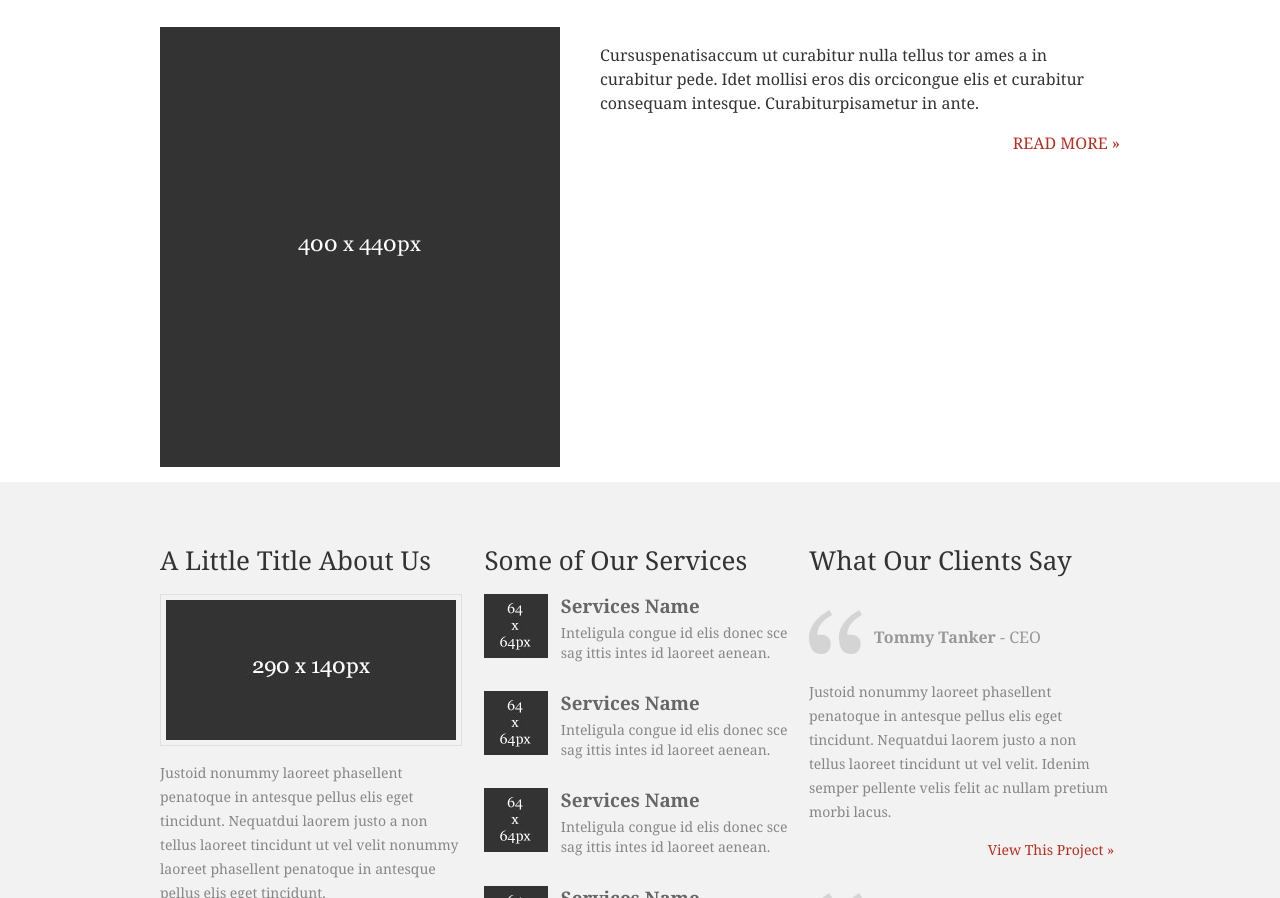
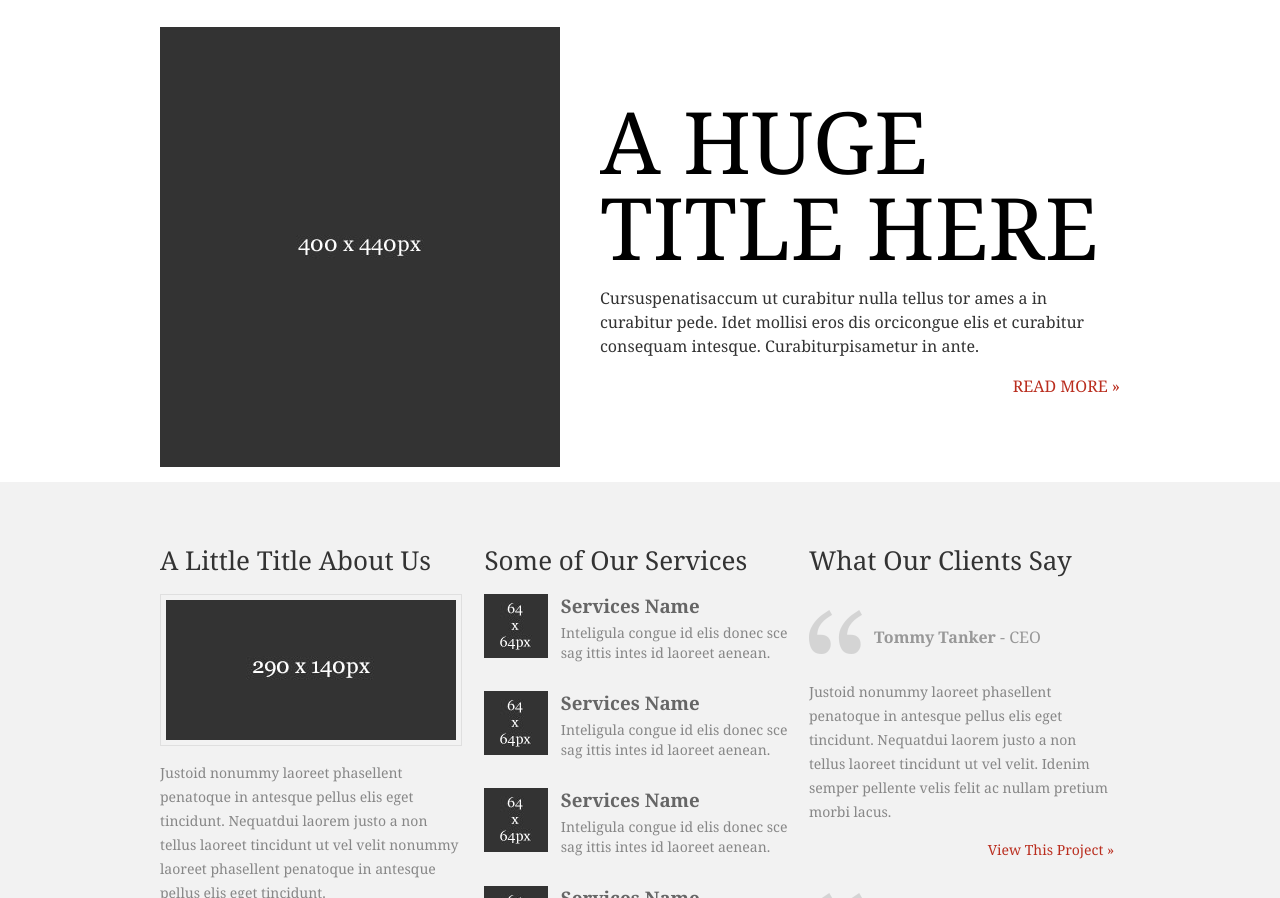
Before and after one commit to nayem567/systematic-psd-project, a plain HTML site: page index.html in a window 1280 px wide. Shown: the part 943-1841 px from the top of the page. Drawn offline with nearby package versions, Linux system fonts and the light colour scheme; a script that the page names is missing.

Commit message:
Update index.html

```diff
--- a/index.html
+++ b/index.html
@@ -131,7 +131,7 @@
     <section id="hero-area">
         <div class="inner-hero container">
             <img src="img/systematic.jpg" alt="" class="alignleft">
-
+            <h2>A HUGE TITLE HERE</h2>
             <p>Cursuspenatisaccum ut curabitur nulla tellus
                 tor ames a in curabitur pede. Idet mollisi
                 eros dis orcicongue elis et curabitur
```
